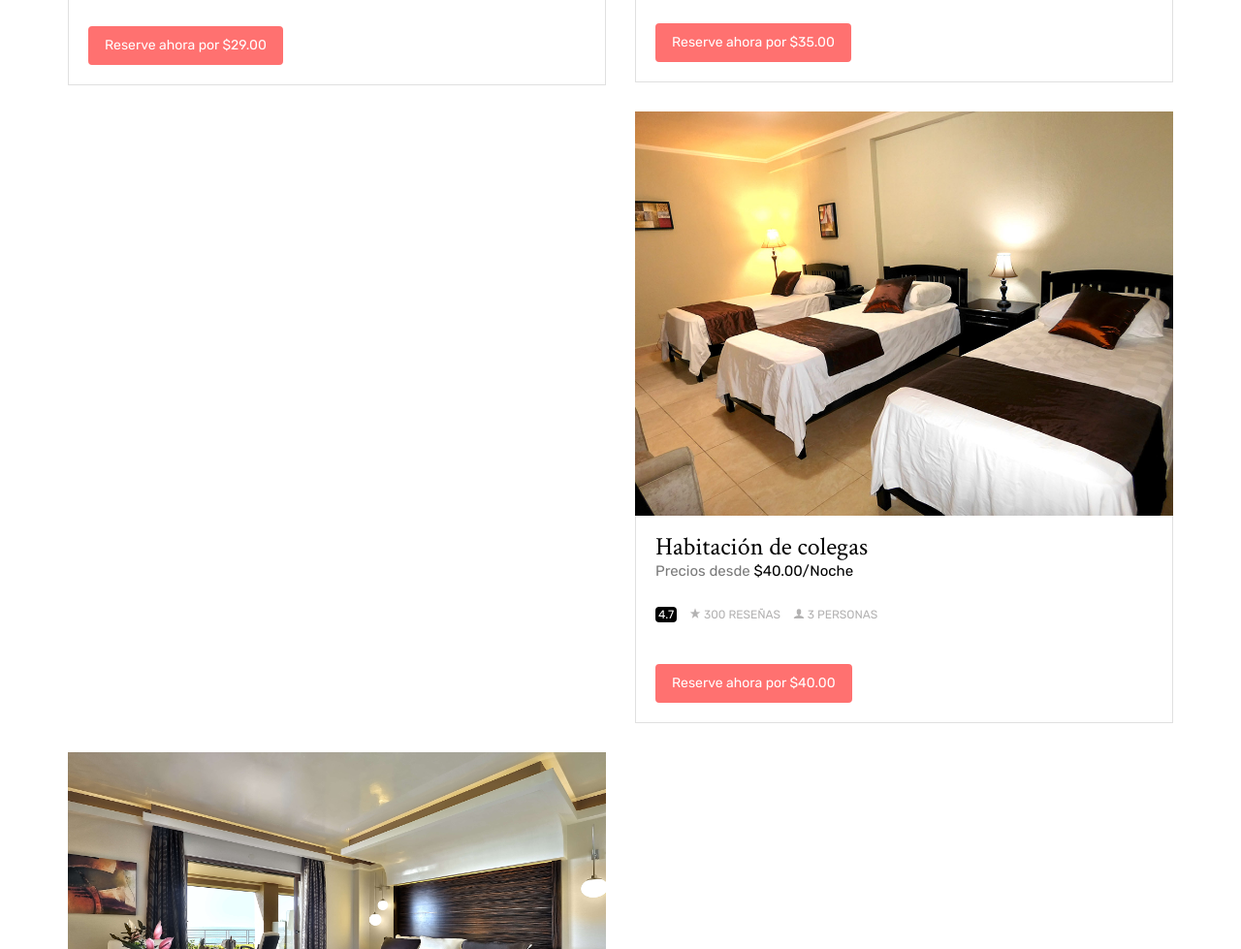
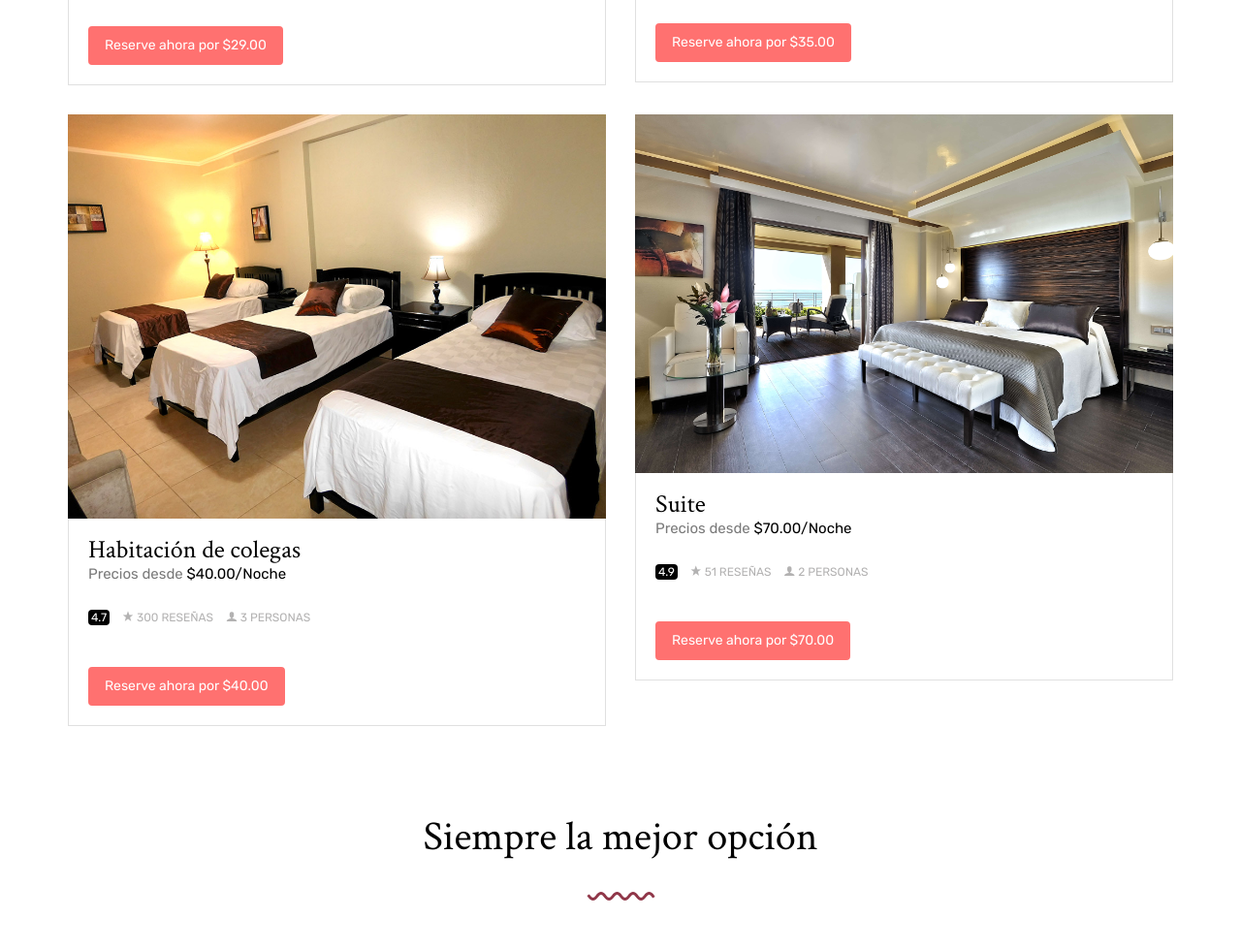
Before and after one commit to BriggitteL/ProyectoDAWM, a website: page rooms.html in a window 1280 px wide. Shown: the part 1131-2110 px from the top of the page at 97% size. Drawn offline with Linux system fonts and the light colour scheme; files whose address does not match are found by name.

Commit message:
Corrección filas de 2 habitaciones

```diff
--- a/package.json
+++ b/package.json
@@ -1,7 +1,7 @@
 {
 	"scripts": {
 		"test": "echo \"Error: no test specified\" && exit 1",
-		"server-dev": "browser-sync start --server --directory --files 'noticias.html, js/noticias/noticias.js'"
+		"server-dev": "browser-sync start --server --directory --files 'rooms.html'"
 	},
 	"devDependencies": {
 		"gulp": "latest",
--- a/rooms.html
+++ b/rooms.html
@@ -74,7 +74,6 @@
 		<section class="probootstrap-section">
 			<div class="container">
 				<div class="row">
-
 					<div class="col-sm-6 col-xs-12">
 						<div class="probootstrap-room">
 							<a href="#"><img src="img/habitacion-sencilla.jpg" alt="Free Bootstrap Template by uicookies.com" class="img-responsive"></a>
@@ -91,6 +90,7 @@
 							</div>
 						</div>
 					</div>
+
 					<div class="col-sm-6 col-xs-12">
 						<div class="probootstrap-room">
 							<a href="#"><img src="img/habitacion-doble.jpg" alt="Free Bootstrap Template by uicookies.com" class="img-responsive"></a>
@@ -107,6 +107,8 @@
 							</div>
 						</div>
 					</div>
+				</div>
+				<div class="row">
 					<div class="col-sm-6 col-xs-12">
 						<div class="probootstrap-room">
 							<a href="#"><img src="img/habitacion-triple.jpg" alt="Free Bootstrap Template by uicookies.com" class="img-responsive"></a>
```
